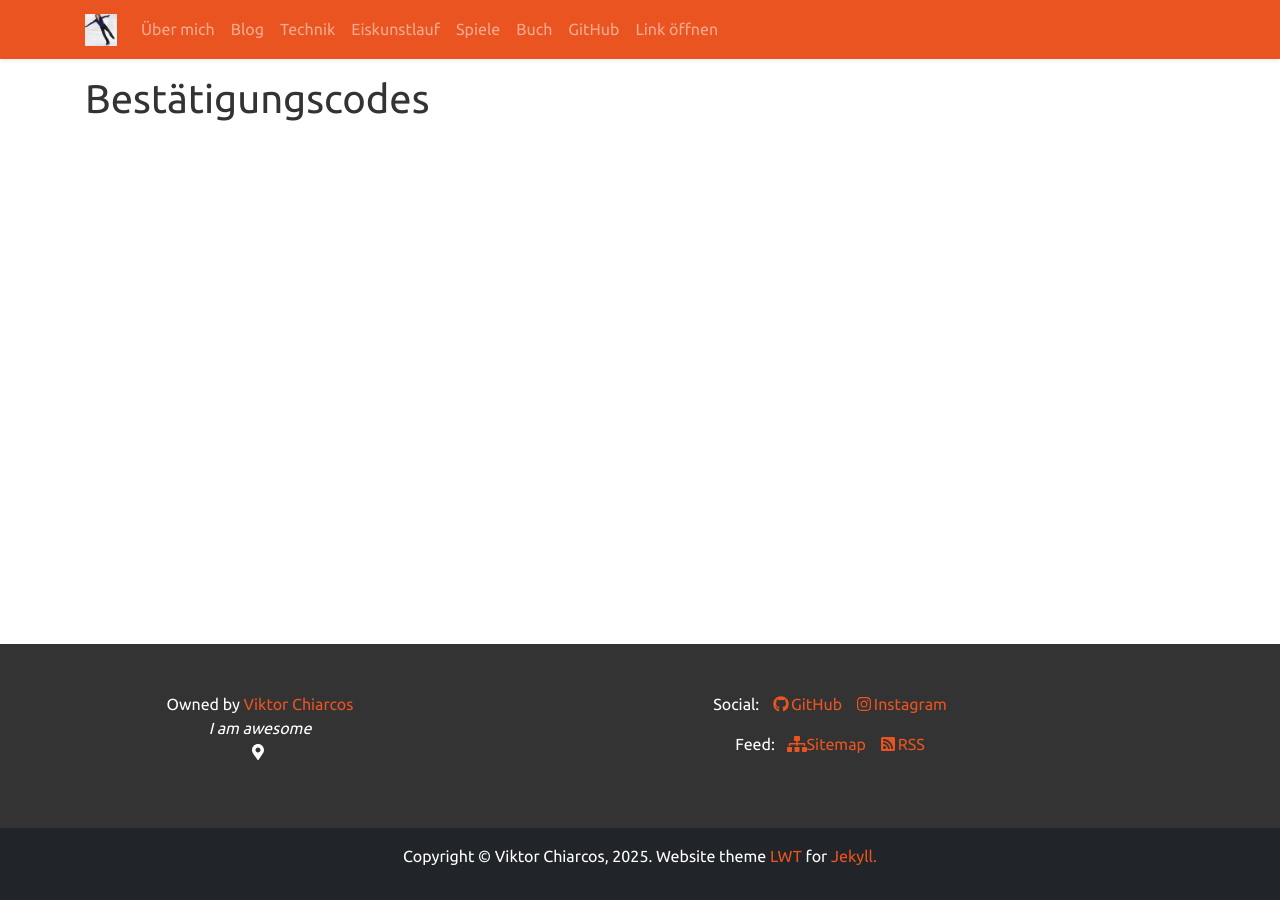
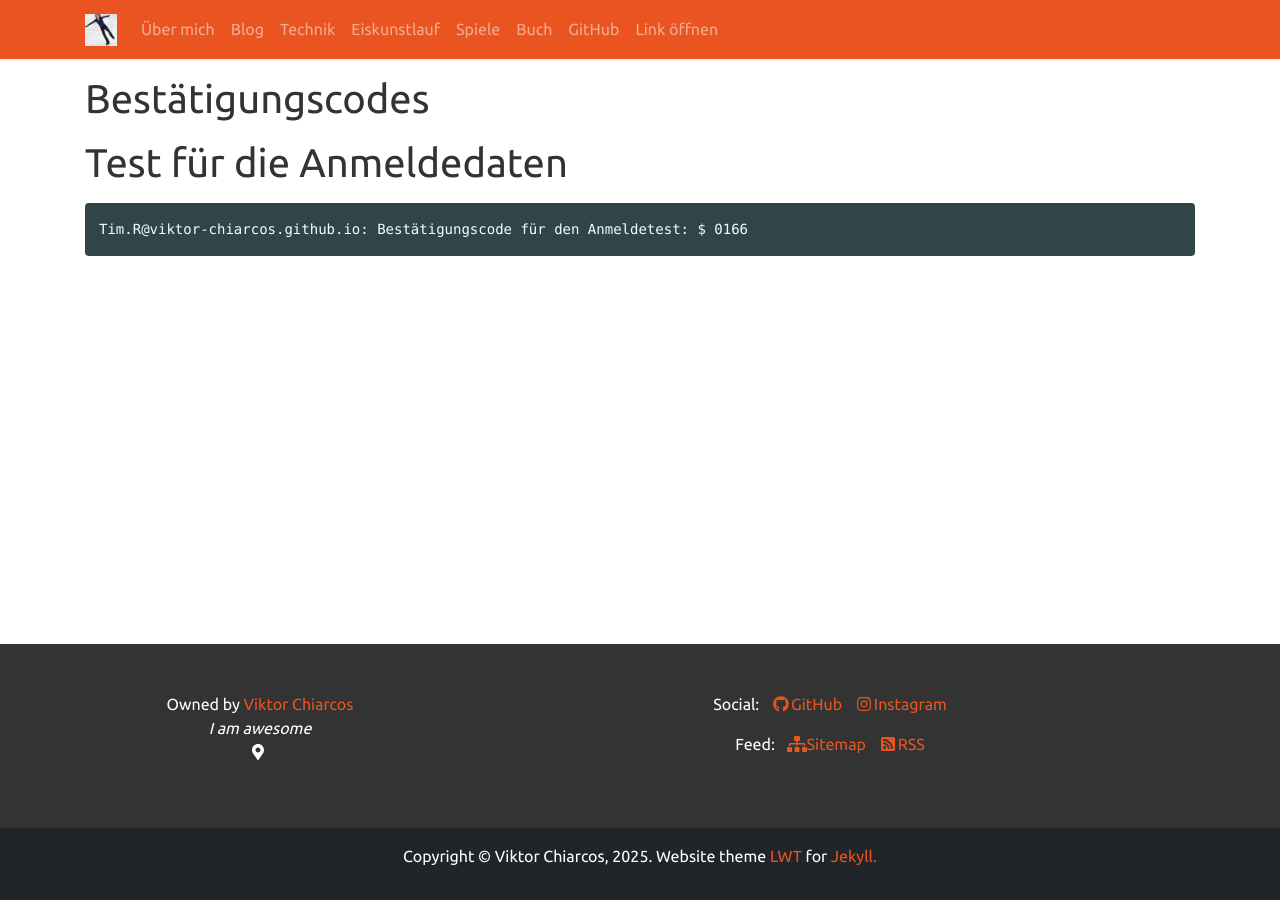
Before and after one commit to viktor-chiarcos/viktor-chiarcos.github.io, a Jekyll site: the page built from _pages/Unbekannter-Link/bestaetigungscodes/Tim.R.md, in a window 1280 px wide. Built offline with Jekyll 4.4.1, drawn with Linux system fonts in a browser that asks for light colours.

Commit message:
Update Tim.R.md

```diff
--- a/_pages/Unbekannter-Link/bestaetigungscodes/Tim.R.md
+++ b/_pages/Unbekannter-Link/bestaetigungscodes/Tim.R.md
@@ -3,3 +3,7 @@ layout: page
 title: "Bestätigungscodes"
 permalink: /open-link/bestaetigungscodes/Tim.R/
 ---
+
+# Test für die Anmeldedaten
+
+    Tim.R@viktor-chiarcos.github.io: Bestätigungscode für den Anmeldetest: $ 0166
```
